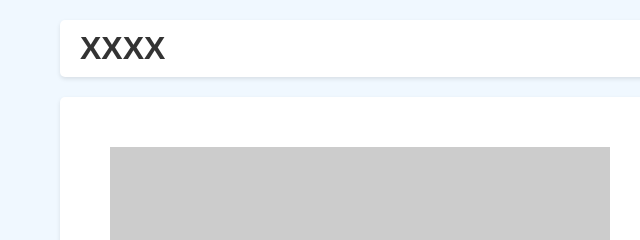
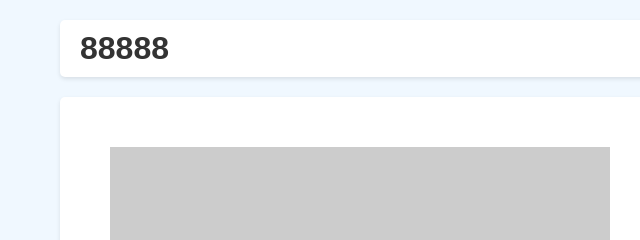
Before and after one commit to suaichenga/sususu, a plain HTML site: page index.html in a window 1280 px wide. Shown: the top 240 px of the page, 0-640 px from the left. Drawn offline with Linux system fonts and the light colour scheme; placeholder pictures from the web are drawn by us.

Commit message:
Update index.html

```diff
--- a/index.html
+++ b/index.html
@@ -93,7 +93,7 @@
 <body>
     <div class="container">
         <header>
-            <h1>XXXX</h1>
+            <h1>88888</h1>
             <nav>
                 <ul>
                     <li><a href="#home">首页</a></li>
```
